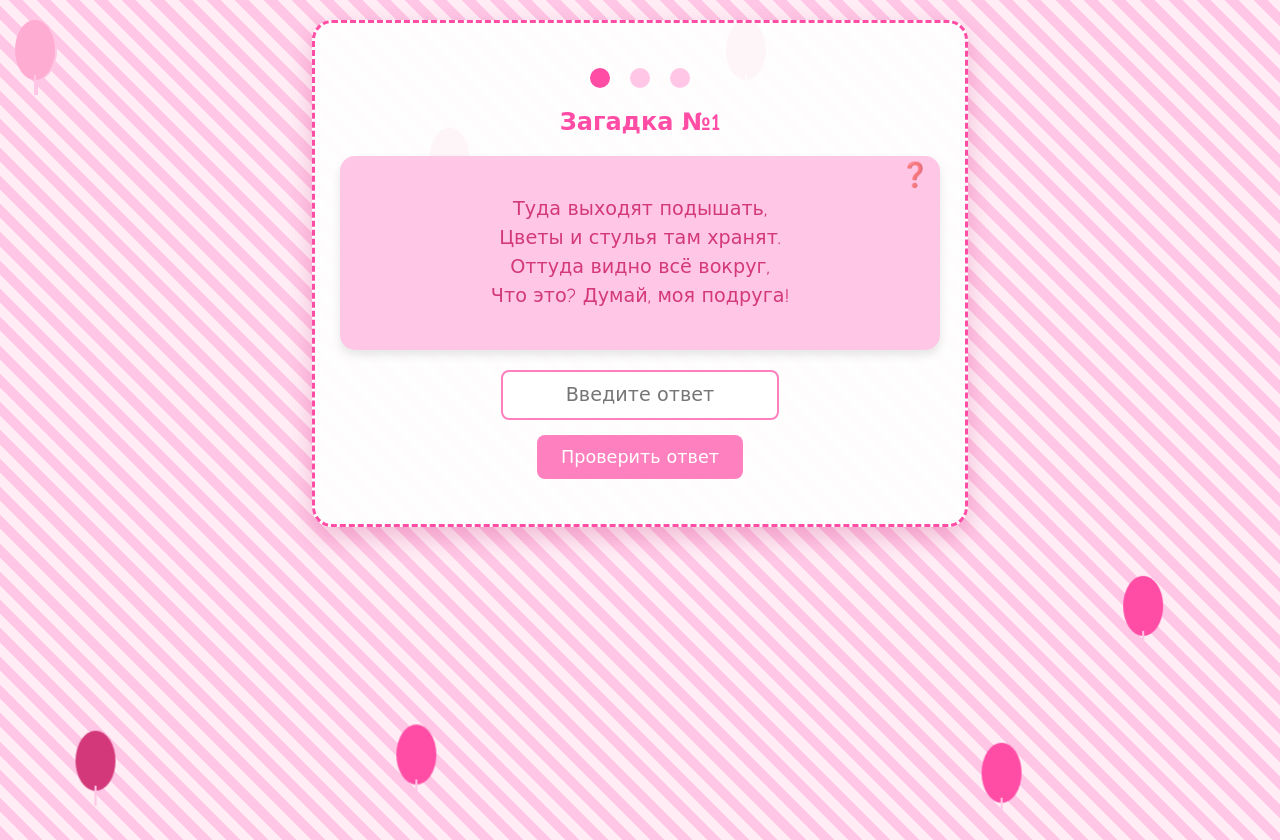
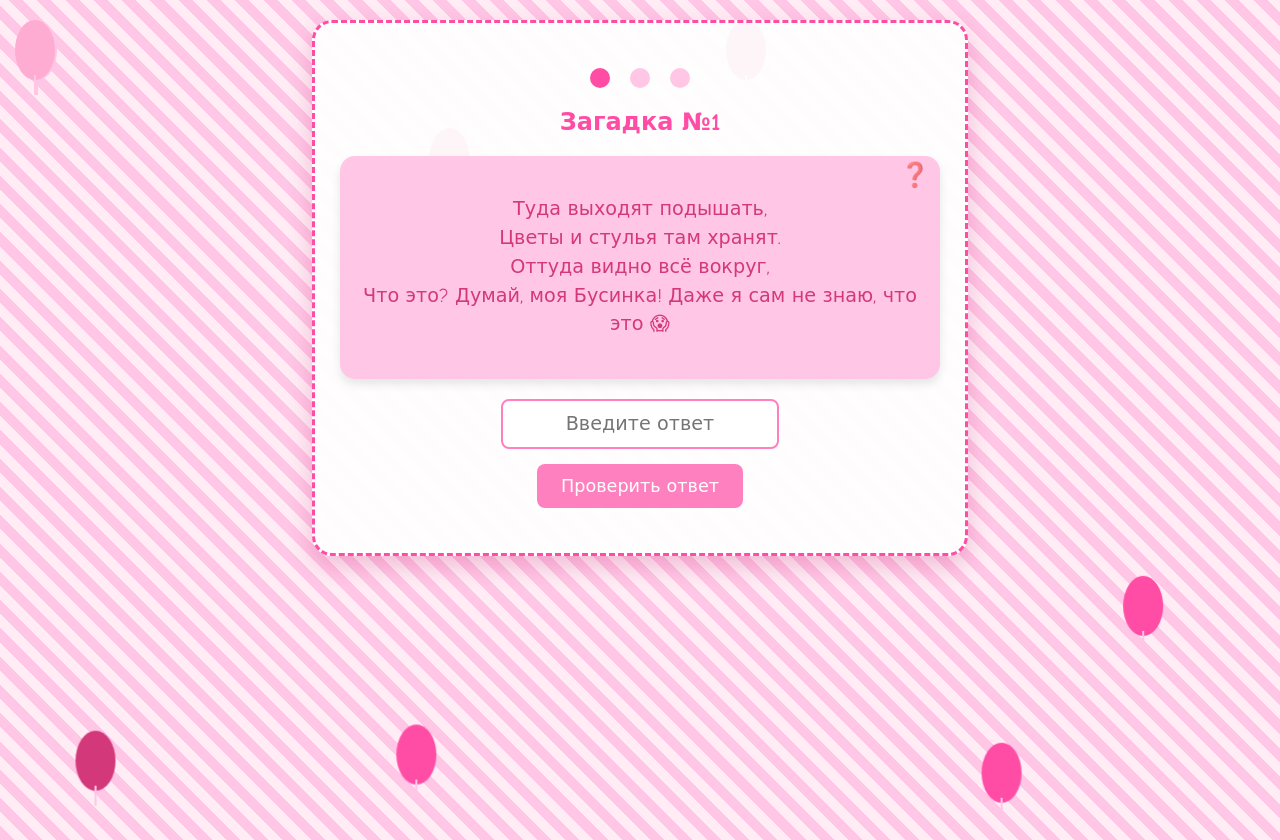
Before and after one commit to mihailoffplay/happy_2025, a plain HTML site: page index.html in a window 1280 px wide. Both pictures are taken after a click on the button "Начать квест!". Drawn offline with Linux system fonts and the light colour scheme.

Commit message:
Update index.html

```diff
--- a/index.html
+++ b/index.html
@@ -338,7 +338,8 @@
                 <p>Туда выходят подышать,<br>
                    Цветы и стулья там хранят.<br>
                    Оттуда видно всё вокруг,<br>
-                   Что это? Думай, моя подруга!</p>
+                   Что это? Думай, моя Бусинка!
+                    Даже я сам не знаю, что это 😱</p>
             </div>
 
             <div class="answer-form">
```
